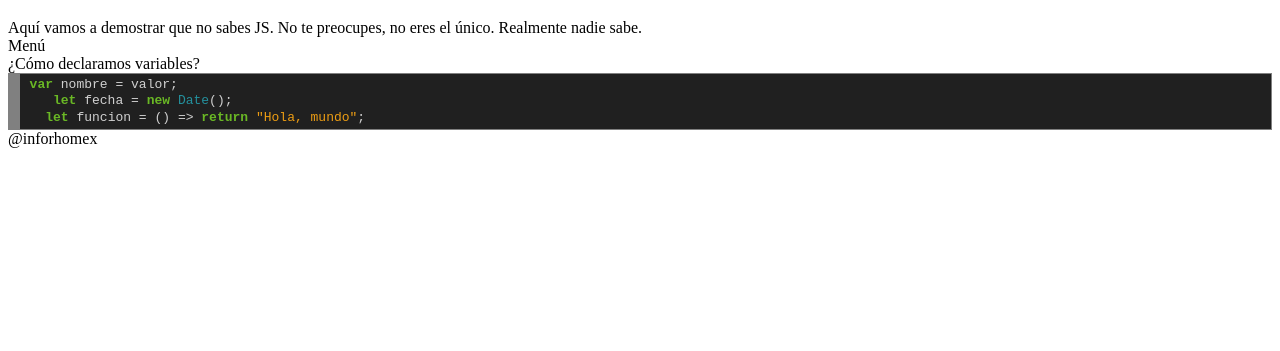
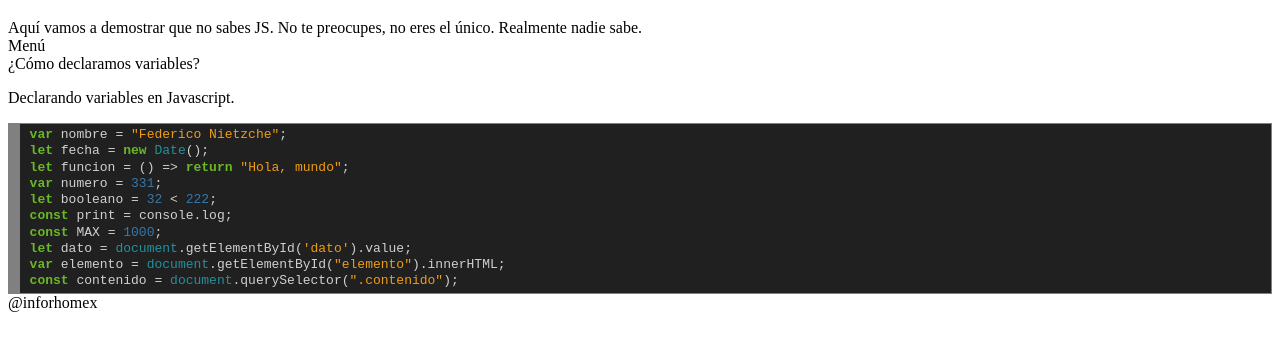
Before and after one commit to HiroNakamura/youdontknowjs, a plain HTML site: page mytutorial/index.html in a window 1280 px wide. Shown: the part 61-412 px from the top of the page. Drawn offline with Linux system fonts and the light colour scheme.

Commit message:
Se ha editado index.html

```diff
--- a/mytutorial/index.html
+++ b/mytutorial/index.html
@@ -20,11 +20,18 @@ Aqu&iacute; vamos a demostrar que no sabes JS. No te preocupes, no eres el &uacu
   ¿C&oacute;mo declaramos variables?
 </article>
 <div id="div0">
+  <p>Declarando variables en Javascript.</p>
   <div id="code">
-   <div style="background: #202020; overflow:auto;width:auto;border:solid gray;border-width:.1em .1em .1em .8em;padding:.2em .6em;">
-    <pre style="margin: 0; line-height: 125%"><span style="color: #6ab825; font-weight: bold">var</span> <span style="color: #d0d0d0">nombre</span> <span style="color: #d0d0d0">=</span> <span style="color: #d0d0d0">valor;</span>
-   <span style="color: #6ab825; font-weight: bold">let</span> <span style="color: #d0d0d0">fecha</span> <span style="color: #d0d0d0">=</span> <span style="color: #6ab825; font-weight: bold">new</span> <span style="color: #24909d">Date</span><span style="color: #d0d0d0">();</span>
-  <span style="color: #6ab825; font-weight: bold">let</span> <span style="color: #d0d0d0">funcion</span> <span style="color: #d0d0d0">=</span> <span style="color: #d0d0d0">()</span> <span style="color: #d0d0d0">=&gt;</span> <span style="color: #6ab825; font-weight: bold">return</span> <span style="color: #ed9d13">&quot;Hola, mundo&quot;</span><span style="color: #d0d0d0">;</span>
+   <!-- HTML generated using hilite.me --><div style="background: #202020; overflow:auto;width:auto;border:solid gray;border-width:.1em .1em .1em .8em;padding:.2em .6em;"><pre style="margin: 0; line-height: 125%"><span style="color: #6ab825; font-weight: bold">var</span> <span style="color: #d0d0d0">nombre</span> <span style="color: #d0d0d0">=</span> <span style="color: #ed9d13">&quot;Federico Nietzche&quot;</span><span style="color: #d0d0d0">;</span>
+<span style="color: #6ab825; font-weight: bold">let</span> <span style="color: #d0d0d0">fecha</span> <span style="color: #d0d0d0">=</span> <span style="color: #6ab825; font-weight: bold">new</span> <span style="color: #24909d">Date</span><span style="color: #d0d0d0">();</span>
+<span style="color: #6ab825; font-weight: bold">let</span> <span style="color: #d0d0d0">funcion</span> <span style="color: #d0d0d0">=</span> <span style="color: #d0d0d0">()</span> <span style="color: #d0d0d0">=&gt;</span> <span style="color: #6ab825; font-weight: bold">return</span> <span style="color: #ed9d13">&quot;Hola, mundo&quot;</span><span style="color: #d0d0d0">;</span>
+<span style="color: #6ab825; font-weight: bold">var</span> <span style="color: #d0d0d0">numero</span> <span style="color: #d0d0d0">=</span> <span style="color: #3677a9">331</span><span style="color: #d0d0d0">;</span>
+<span style="color: #6ab825; font-weight: bold">let</span> <span style="color: #d0d0d0">booleano</span> <span style="color: #d0d0d0">=</span> <span style="color: #3677a9">32</span> <span style="color: #d0d0d0">&lt;</span> <span style="color: #3677a9">222</span><span style="color: #d0d0d0">;</span>
+<span style="color: #6ab825; font-weight: bold">const</span> <span style="color: #d0d0d0">print</span> <span style="color: #d0d0d0">=</span> <span style="color: #d0d0d0">console.log;</span>
+<span style="color: #6ab825; font-weight: bold">const</span> <span style="color: #d0d0d0">MAX</span> <span style="color: #d0d0d0">=</span> <span style="color: #3677a9">1000</span><span style="color: #d0d0d0">;</span>
+<span style="color: #6ab825; font-weight: bold">let</span> <span style="color: #d0d0d0">dato</span> <span style="color: #d0d0d0">=</span> <span style="color: #24909d">document</span><span style="color: #d0d0d0">.getElementById(</span><span style="color: #ed9d13">&#39;dato&#39;</span><span style="color: #d0d0d0">).value;</span>
+<span style="color: #6ab825; font-weight: bold">var</span> <span style="color: #d0d0d0">elemento</span> <span style="color: #d0d0d0">=</span> <span style="color: #24909d">document</span><span style="color: #d0d0d0">.getElementById(</span><span style="color: #ed9d13">&quot;elemento&quot;</span><span style="color: #d0d0d0">).innerHTML;</span>
+<span style="color: #6ab825; font-weight: bold">const</span> <span style="color: #d0d0d0">contenido</span> <span style="color: #d0d0d0">=</span> <span style="color: #24909d">document</span><span style="color: #d0d0d0">.querySelector(</span><span style="color: #ed9d13">&quot;.contenido&quot;</span><span style="color: #d0d0d0">);</span>
 </pre></div>
 
  </div>
```
